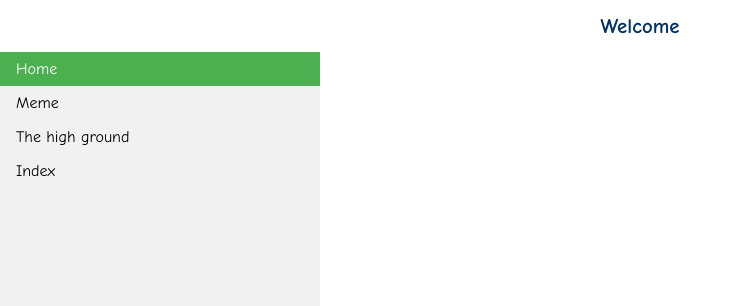
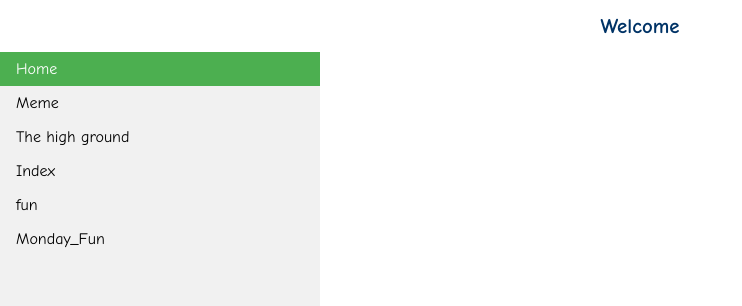
Before and after one commit to GeneralKenobee/stuff, a plain HTML site: page index.html in a window 1280 px wide. Shown: the top 306 px of the page, without its empty margins (0-742 px from the left). Drawn offline with Linux system fonts and the light colour scheme.

Commit message:
Update index.html

```diff
--- a/index.html
+++ b/index.html
@@ -72,6 +72,8 @@ li a:hover:not(.active) {
   <li><a href="meme.html">Meme</a></li>
   <li><a href="The high ground.html">The high ground</a></li>
   <li><a href="index.html">Index</a></li>
+  <li><a href="fun.html">fun</a></li>
+  <li><a href="Monday_Fun.html">Monday_Fun</a></li>
 </ul>
 
 
```
